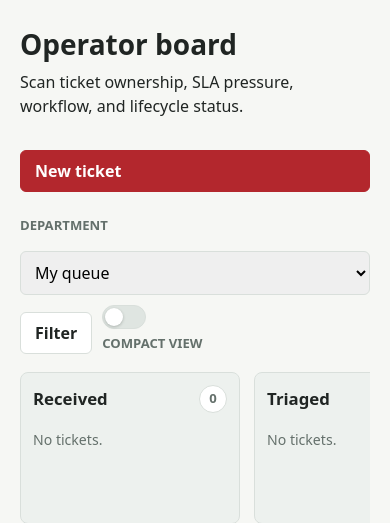
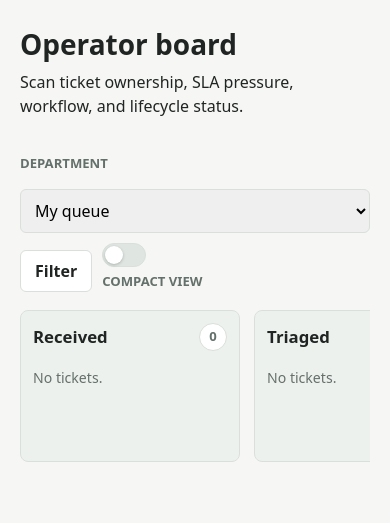
Before and after one commit to RusDavies/open-response-center, a Django app: page /operator/board/ in a window 390 px wide. Shown: the part 64-587 px from the top of the page. Run offline with Django 5.2, Linux system fonts and the light colour scheme; the visitor is signed in with stand-in values (Sample User, id 1); data comes from the database, SQL or seed files in the repository; data that the repository does not hold is empty.

Commit message:
Hide duplicate mobile board ticket CTA

```diff
--- a/tickets/templates/tickets/ticket_board.html
+++ b/tickets/templates/tickets/ticket_board.html
@@ -8,7 +8,7 @@
     <h1>Operator board</h1>
     <p>Scan ticket ownership, SLA pressure, workflow, and lifecycle status.</p>
   </div>
-  <a class="button primary" href="{% url 'ticket-create' %}">New ticket</a>
+  <a class="button primary desktop-page-action" href="{% url 'ticket-create' %}">New ticket</a>
 </section>
 
 <form class="filter-bar" method="get">
```
